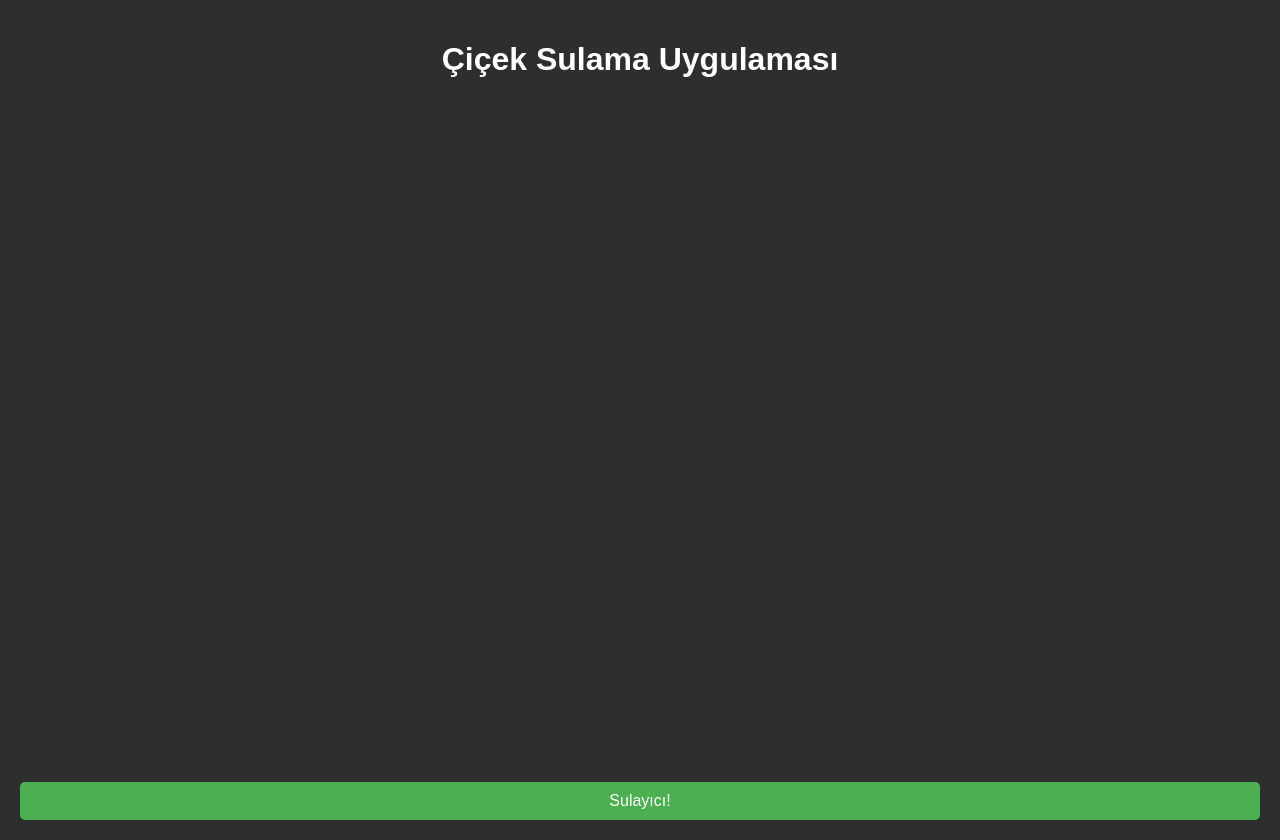
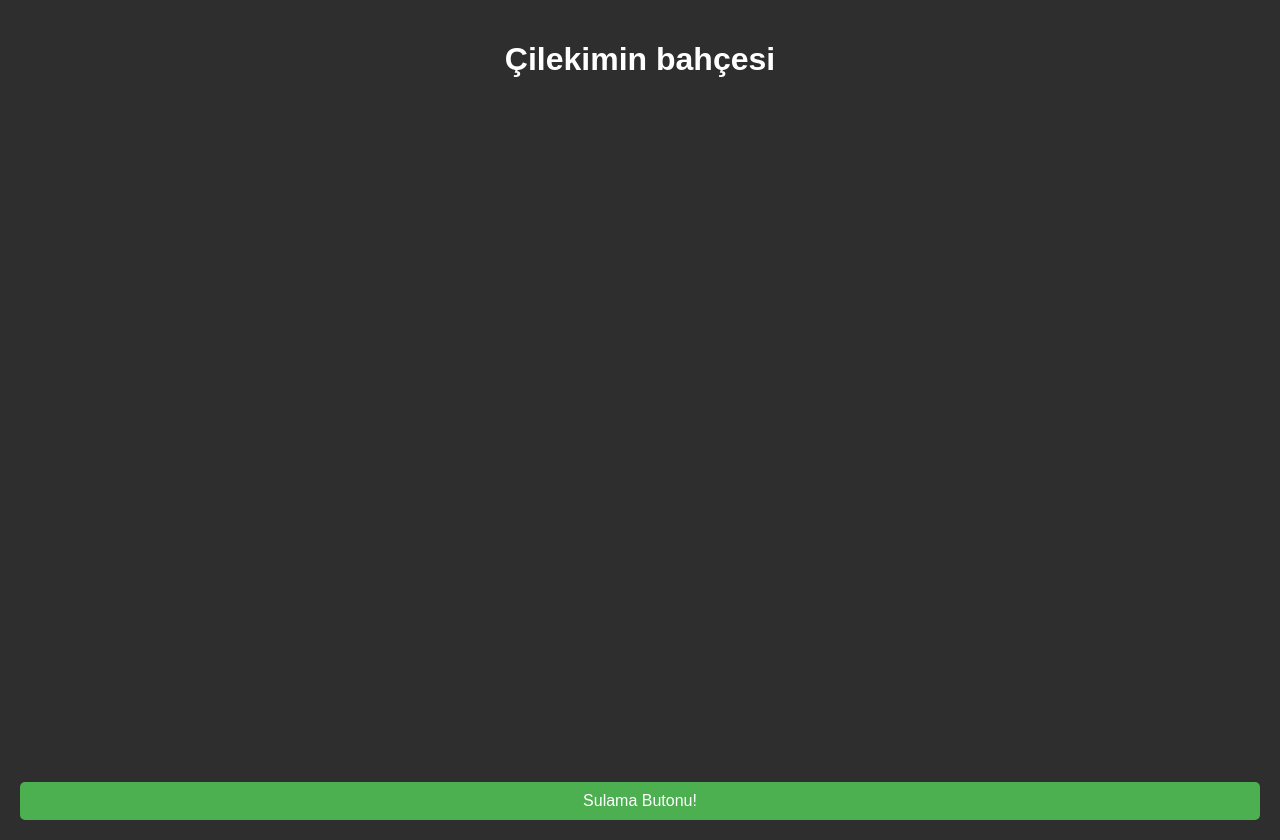
Before and after one commit to yesuoz/cilekimincicekbahcesi, a plain HTML site: page index.html in a window 1280 px wide. Drawn offline with Linux system fonts and the light colour scheme.

Commit message:
index.html

```diff
--- a/index.html
+++ b/index.html
@@ -57,9 +57,9 @@
     </style>
 </head>
 <body>
-    <h1>Çiçek Sulama Uygulaması</h1>
+    <h1>Çilekimin bahçesi</h1>
     <div id="garden"></div>
-    <button id="waterButton">Sulayıcı!</button>
+    <button id="waterButton">Sulama Butonu!</button>
 
     <script>
         let growthStage = 0;
```
